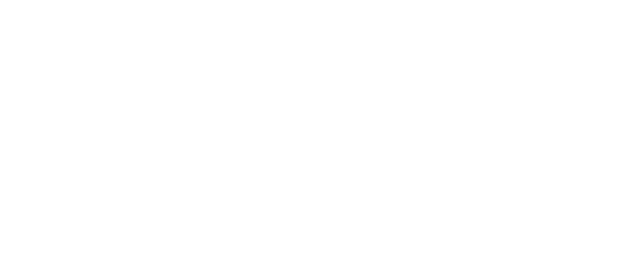
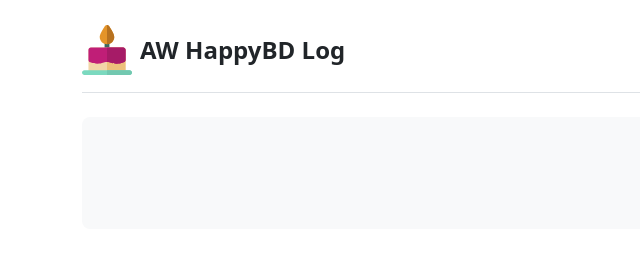
Before and after one commit to MasoudRahmani/BirthdayReminderTelegramBot, a website: page public_log/index-clean.html in a window 1280 px wide. Shown: the whole page, without its empty margins (0-640 px from the left). Drawn offline with Linux system fonts and the light colour scheme.

Commit message:
bug and new folders

```diff
--- a/public_log/index-clean.html
+++ b/public_log/index-clean.html
@@ -4,11 +4,12 @@
 <head>
   <meta charset="utf-8">
   <meta name="viewport" content="width=device-width, initial-scale=1">
-  <link rel="shortcut icon" type="image/x-icon" href="https://raw.githubusercontent.com/MasoudRahmani/BirthdayReminderTelegramBot/master/public_log/favicon.ico">
+  <link rel="shortcut icon" type="image/x-icon" href="./static/favicon.ico">
+  <link type="text/css" rel="stylesheet" href="./static/bootstrap.min.css"  />
+  <script type="text/javascript" src="./static/bootstrap.bundle.min.js"></script>
+  <link rel="stylesheet" href="./static/ColorfulStyle.css"/>
   <title>AW HappyBd Public Log</title>
-  <link href="bootstrap.min.css" rel="stylesheet">
-  <script src="bootstrap.bundle.min.js" />
-  <script href="ColorfulStyle.css" rel="stylesheet" />
+  <!-- https://raw.githubusercontent.com/MasoudRahmani/BirthdayReminderTelegramBot/master/public_log/ -->
 </head>
 
 <body>
```
Also changed, not shown: favicon.png (deleted), public_log/static/ColorfulStyle.css (renamed from public_log/ColorfulStyle.css), public_log/static/bootstrap.bundle.min.js (renamed from public_log/bootstrap.bundle.min.js), public_log/static/bootstrap.min.css (renamed from public_log/bootstrap.min.css), public_log/static/favicon.ico (renamed from public_log/favicon.ico), 1 other file.
